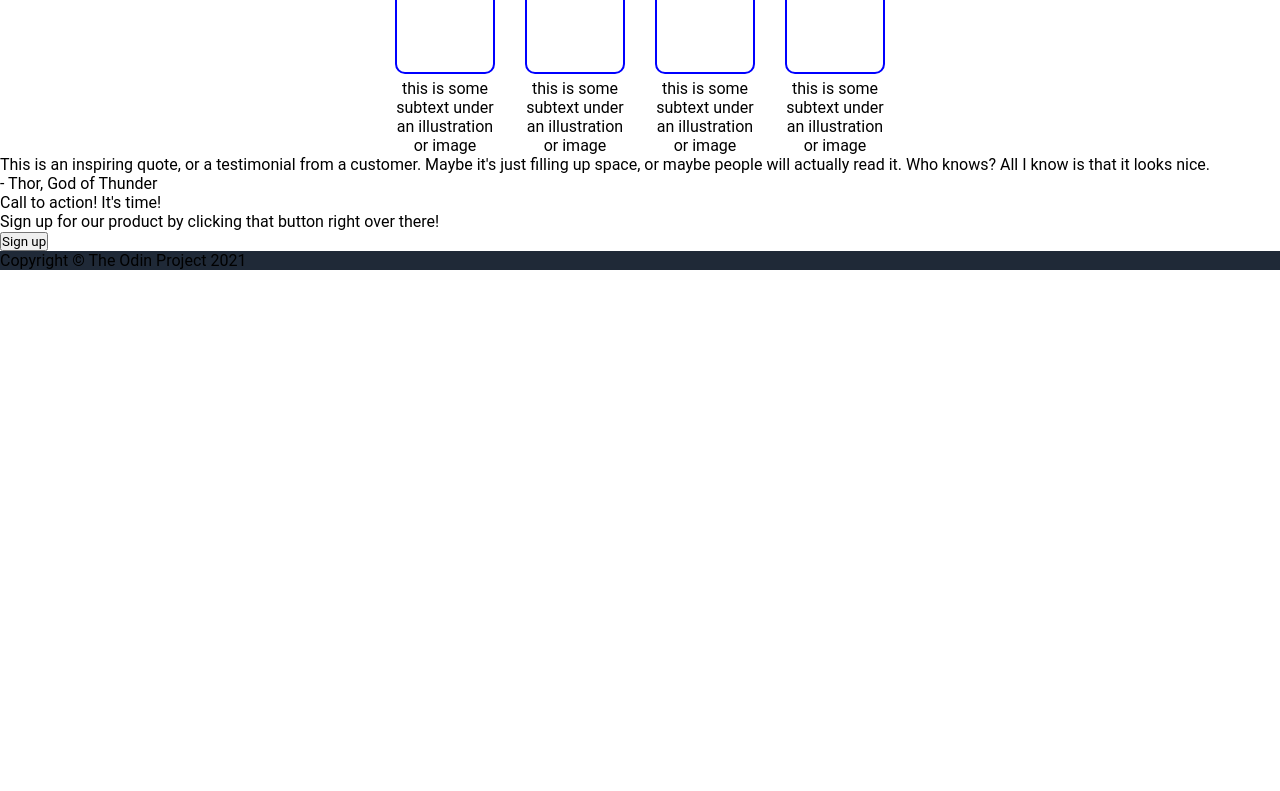
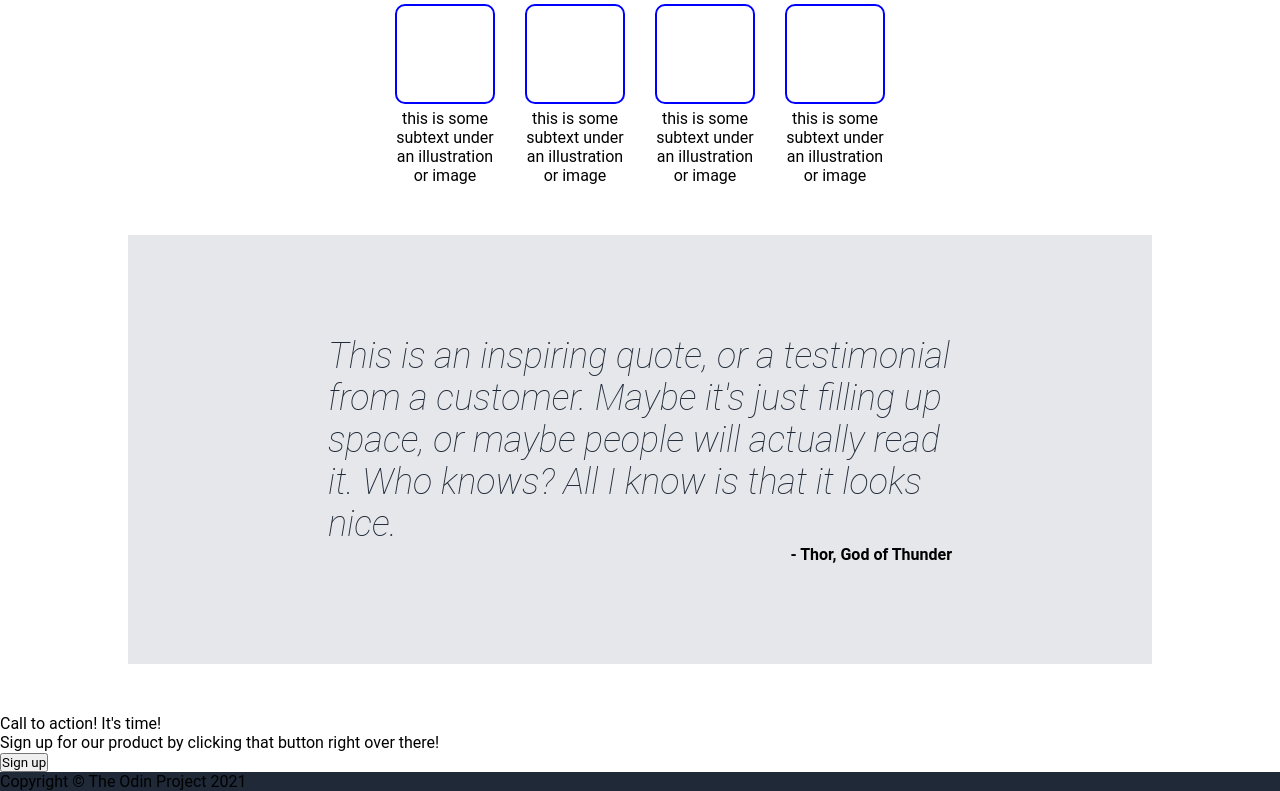
Before and after one commit to davidreichardt/project-landing-page, a plain HTML site: page index.html in a window 1280 px wide. Shown: the part 608-1399 px from the top of the page. Before the commit the page ends 878 px from the top, so only its background shows below. Drawn offline with Linux system fonts and the light colour scheme.

Commit message:
applied styling to quote

```diff
--- a/style.css
+++ b/style.css
@@ -37,7 +37,7 @@
 
 .header-logo,
 .hero-main-title {
-  color: #f9faf8
+  color: #f9faf8;
 }
 
 .header-logo {
@@ -84,7 +84,7 @@
   justify-content: center;
   align-items: center;
   flex-direction: column;
-  margin: 20px auto 0;
+  margin: 50px auto 0;
   width: 80%;
   max-width: 1000px;
 }
@@ -121,3 +121,23 @@
   width: 100px;
   text-align: center;
 }
+
+.quote {
+  background: #e5e7eb;
+  width: 80%;
+  max-width: 1200px;
+  margin: 50px auto;
+  padding: 100px 200px;
+}
+
+.quote-text{
+  font-size: 36px;
+  font-weight: 100;
+  font-style: italic;
+  color: #1f2937;
+}
+
+.quote-author {
+  text-align: right;
+  font-weight: bold;
+}
```
